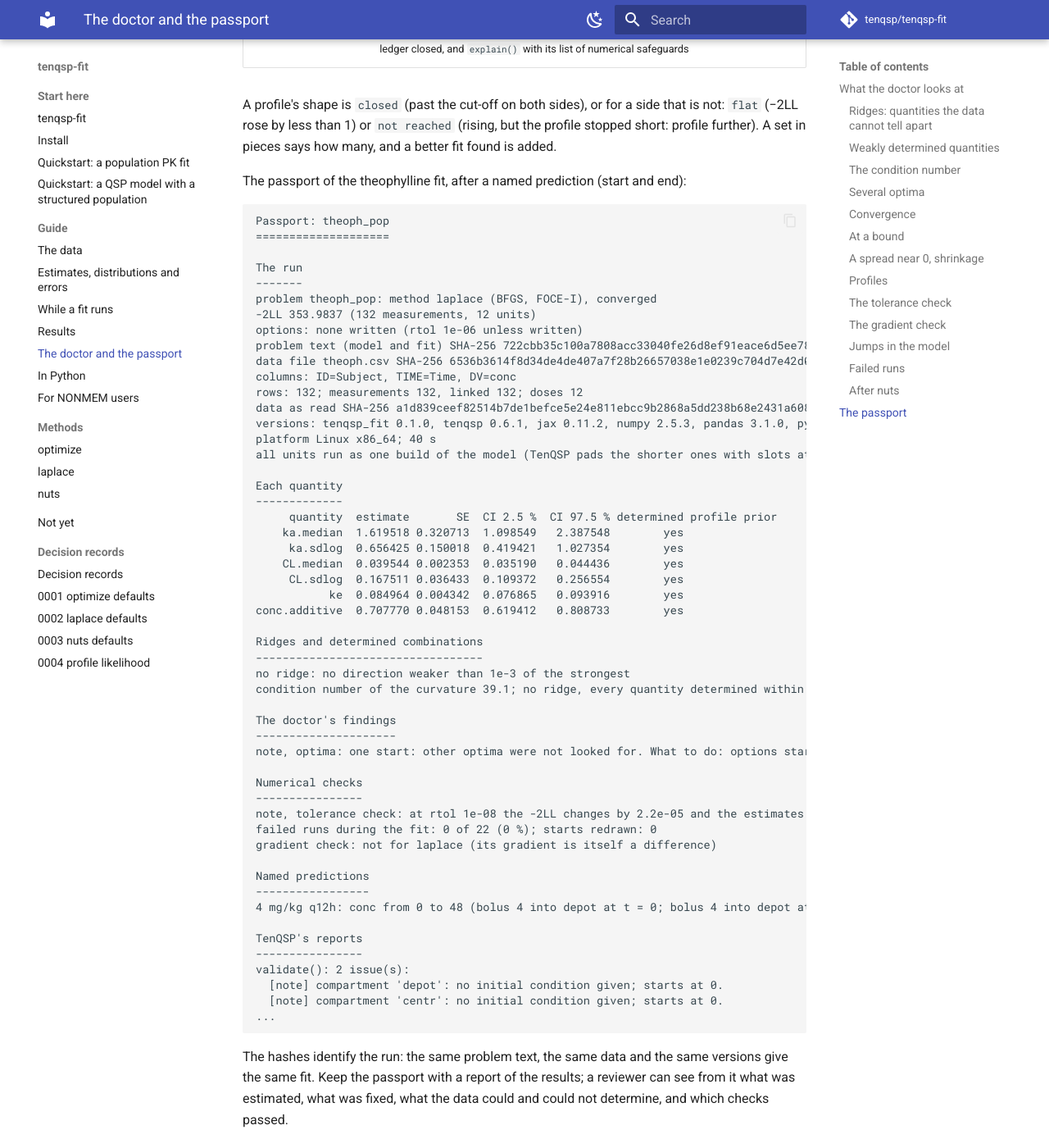
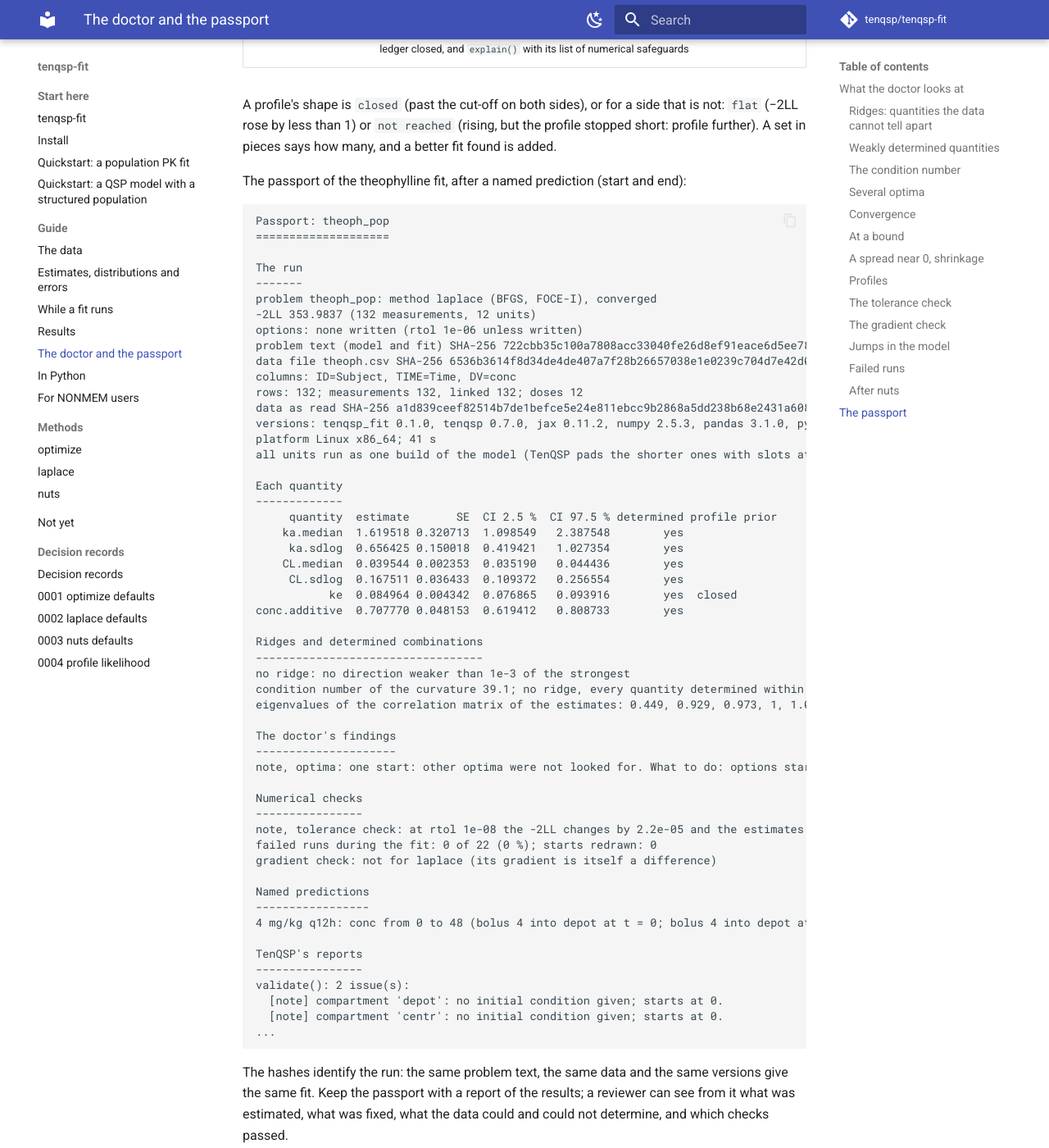
Before and after one commit to tenqsp/tenqsp-fit, an MkDocs documentation site: the page built from docs/guide/doctor.md, in a window 1280 px wide and 1400 px high, scrolled down 5465 px. Shown: the whole window at 82% size. Built offline with MkDocs 1.6.1 and Material for MkDocs 9.7.7, drawn with Linux system fonts in a browser that asks for light colours; comment, search, counter and statistics services are not loaded.

Commit message:
Require TenQSP 0.7.0; changelog
pyproject: tenqsp>=0.7.0 (now on PyPI). CI and the install page take
TenQSP from PyPI instead of its main branch. The passport example in the
doctor guide is regenerated with TenQSP 0.7.0 from the quickstart script.
New CHANGELOG.md with the 0.1.0 section.

Signed-off-by: Dongwoo Chae <dongy@yuhs.ac>

```diff
--- a/docs/guide/doctor.md
+++ b/docs/guide/doctor.md
@@ -239,8 +239,8 @@ data file theoph.csv SHA-256 6536b3614f8d34de4de407a7f28b26657038e1e0239c704d7e4
 columns: ID=Subject, TIME=Time, DV=conc
 rows: 132; measurements 132, linked 132; doses 12
 data as read SHA-256 a1d839ceef82514b7de1befce5e24e811ebcc9b2868a5dd238b68e2431a608f9
-versions: tenqsp_fit 0.1.0, tenqsp 0.6.1, jax 0.11.2, numpy 2.5.3, pandas 3.1.0, python 3.12.16, scipy 1.18.1, optimistix 0.1.0, numpyro 0.22.0, arviz_stats 1.3.3
-platform Linux x86_64; 40 s
+versions: tenqsp_fit 0.1.0, tenqsp 0.7.0, jax 0.11.2, numpy 2.5.3, pandas 3.1.0, python 3.12.16, scipy 1.18.1, optimistix 0.1.0, numpyro 0.22.0, arviz_stats 1.3.3
+platform Linux x86_64; 41 s
 all units run as one build of the model (TenQSP pads the shorter ones with slots at t = +inf; this changes the results by about the solver's tolerance)
 
 Each quantity
@@ -250,13 +250,14 @@ Each quantity
      ka.sdlog  0.656425 0.150018  0.419421   1.027354        yes
     CL.median  0.039544 0.002353  0.035190   0.044436        yes
      CL.sdlog  0.167511 0.036433  0.109372   0.256554        yes
-           ke  0.084964 0.004342  0.076865   0.093916        yes
+           ke  0.084964 0.004342  0.076865   0.093916        yes  closed
 conc.additive  0.707770 0.048153  0.619412   0.808733        yes
 
 Ridges and determined combinations
 ----------------------------------
 no ridge: no direction weaker than 1e-3 of the strongest
 condition number of the curvature 39.1; no ridge, every quantity determined within a factor 10.
+eigenvalues of the correlation matrix of the estimates: 0.449, 0.929, 0.973, 1, 1.06, 1.59 (largest over smallest 3.53)
 
 The doctor's findings
 ---------------------
@@ -270,7 +271,7 @@ gradient check: not for laplace (its gradient is itself a difference)
 
 Named predictions
 -----------------
-4 mg/kg q12h: conc from 0 to 48 (bolus 4 into depot at t = 0; bolus 4 into depot at t = 12; bolus 4 into depot at t = 24); approximate (from the standard errors), 200 draws; with a new unit's 90 % range
+4 mg/kg q12h: conc from 0 to 48 (bolus 4 into depot at t = 0; bolus 4 into depot at t = 12; bolus 4 into depot at t = 24); approximate (from the standard errors), 200 draws
 
 TenQSP's reports
 ----------------
--- a/pyproject.toml
+++ b/pyproject.toml
@@ -20,7 +20,7 @@ classifiers = [
     "Topic :: Scientific/Engineering :: Medical Science Apps.",
 ]
 dependencies = [
-    "tenqsp>=0.6.1",
+    "tenqsp>=0.7.0",
     "jax>=0.4.30",
     "numpy>=1.26",
     "numpyro>=0.15",
```
Also changed, not shown: CHANGELOG.md (added, +58 -0 lines), docs/start/install.md (+1 -3 lines), 1 other file.
